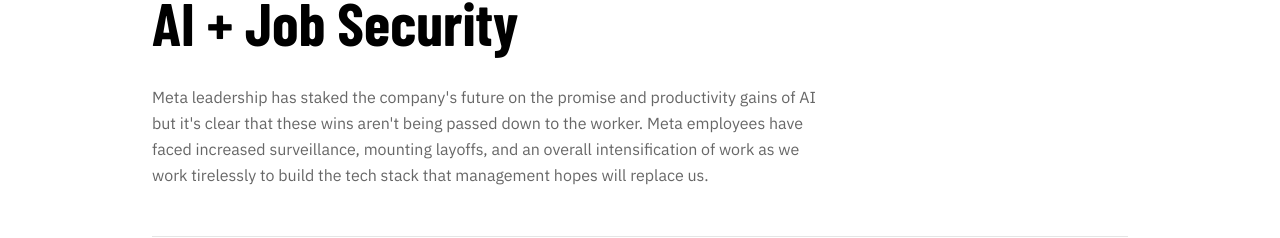
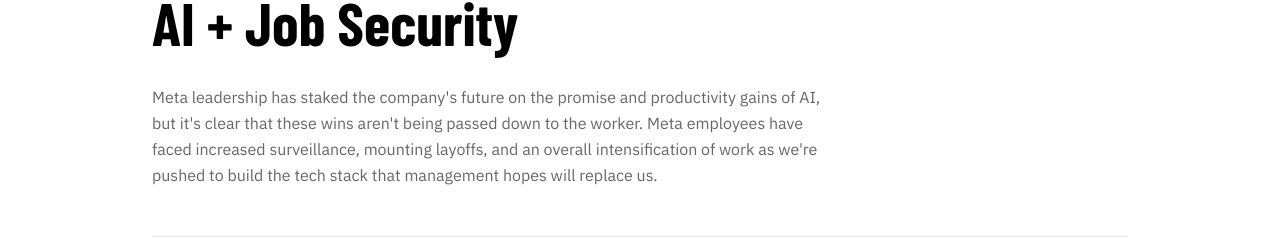
Before and after one commit to anonymoustreefrog689/metaemployeesforchange, a Next.js app: page /ai in a window 1280 px wide. Shown: the part 135-373 px from the top of the page. Built offline with nearby package versions, Linux system fonts and the light colour scheme; a web font is replaced by a local one.

Commit message:
background update

```diff
--- a/src/app/ai/page.tsx
+++ b/src/app/ai/page.tsx
@@ -22,7 +22,7 @@
             AI + Job Security
           </h1>
           <p className="font-sans text-base text-black/60 leading-relaxed max-w-2xl">
-            Meta leadership has staked the company's future on the promise and productivity gains of AI but it's clear that these wins aren't being passed down to the worker. Meta employees have faced increased surveillance, mounting layoffs, and an overall intensification of work as we work tirelessly to build the tech stack that management hopes will replace us.
+            Meta leadership has staked the company's future on the promise and productivity gains of AI, but it's clear that these wins aren't being passed down to the worker. Meta employees have faced increased surveillance, mounting layoffs, and an overall intensification of work as we're pushed to build the tech stack that management hopes will replace us.
           </p>
         </section>
 
--- a/src/app/globals.css
+++ b/src/app/globals.css
@@ -2,6 +2,7 @@
 
 html {
   background: white;
+  color-scheme: light;
 }
 
 @theme inline {
```
